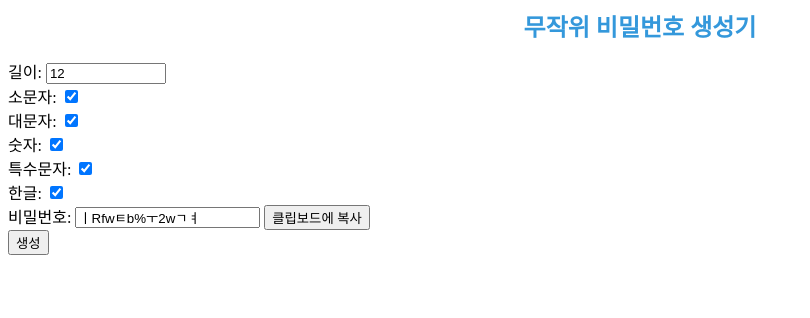
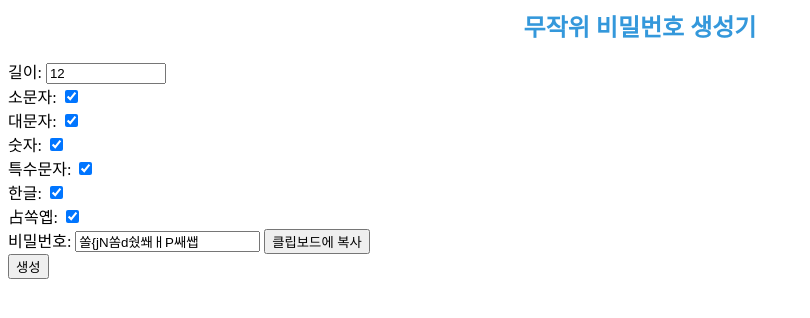
Before and after one commit to speedrun297401/1, a plain HTML site: page index.html in a window 1280 px wide. Both pictures are taken after a click on the button "생성". Shown: the whole page, without its empty margins (0-810 px from the left). Drawn offline with Linux system fonts and the light colour scheme.

Commit message:
Update index.html

```diff
--- a/index.html
+++ b/index.html
@@ -15,6 +15,7 @@ rel="shortcut icon" type="image/x-icon">
         var numbers = document.getElementById("numbers").checked;
         var symbols = document.getElementById("symbols").checked;
         var kr = document.getElementById("kr").checked;
+        var hieroglyph = document.getElementById("hieroglyph").checked;
         var charset = "";
         if (lowercase) {
           charset += "abcdefghijklmnopqrstuvwxyz";
@@ -30,6 +31,9 @@ rel="shortcut icon" type="image/x-icon">
         }
         if (kr) {
           charset += "ㅂㅈㄷㄱㅅㅛㅕㅑㅐㅔㅁㄴㅇㄹ호ㅓㅏㅣㅋㅌㅊㅍㅠㅜㅡ";
+        }
+        if (hieroglyph) {
+          charset += "숯숱숲숴쉈쉐쉑쉔쉘쉠쉥쉬쉭쉰쉴쉼쉽쉿슁슈슉슐슘슛슝스슥슨슬슭슴습슷승시식신싣실싫심십싯싱싶싸싹싻싼쌀쌈쌉쌌쌍쌓쌔쌕쌘쌜쌤쌥쌨쌩썅써썩썬썰썲썸썹썼썽쎄쎈쎌쏀쏘쏙쏜쏟쏠쏢쏨쏩쏭쏴쏵쏸쐈쐐쐤쐬쐰";
         }
         var password = "";
         for (var i = 0; i < length; i++) {
@@ -77,6 +81,9 @@ rel="shortcut icon" type="image/x-icon">
       <label for="kr">한글:</label>
       <input type="checkbox" id="kr" checked="">
       <br>
+      <label for="hieroglyph">占쏙옙:</label>
+      <input type="checkbox" id="hieroglyph" checked="">
+      <br>
       <label for="password">비밀번호:</label>
       <input type="text" id="password" readonly="">
       <button type="button" id="copy" disabled="" onclick="copyPassword()">클립보드에 복사</button>
```
